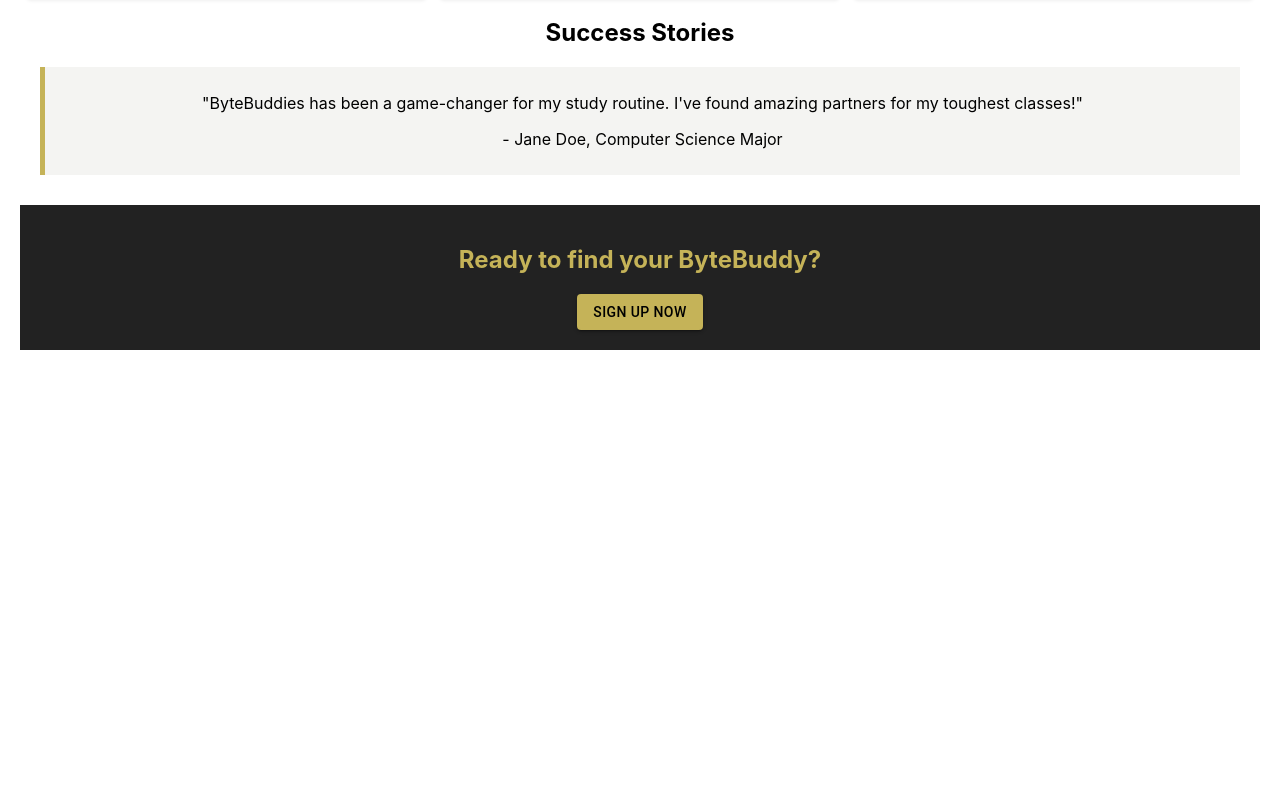
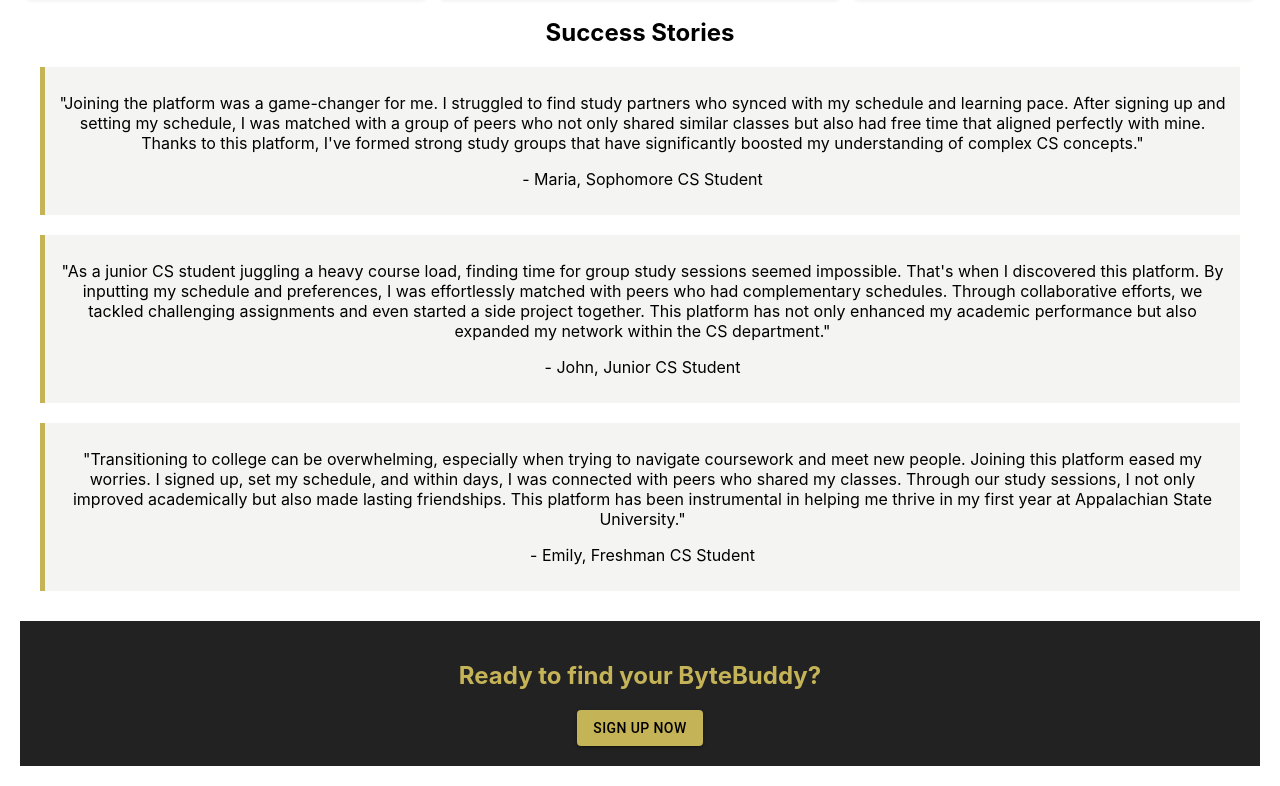
Before and after one commit to zach-belecanech/AppHack-FrontEnd, a React (Create React App) app in the folder my-react/: page / in a window 1280 px wide. Shown: the part 613-1399 px from the top of the page. Before the commit the page ends 983 px from the top, so only its background shows below. Built offline with nearby package versions, Linux system fonts and the light colour scheme.

Commit message:
Added in totally real not made up user experiences

```diff
--- a/my-react/src/components/Home.js
+++ b/my-react/src/components/Home.js
@@ -53,8 +53,30 @@ export const Home = props => {
             <section className="testimonials">
                 <h2>Success Stories</h2>
                 <div className="testimonial">
-                    <p>"ByteBuddies has been a game-changer for my study routine. I've found amazing partners for my toughest classes!"</p>
-                    <p className="author">- Jane Doe, Computer Science Major</p>
+                    <p>"Joining the platform was a game-changer for me.
+                        I struggled to find study partners who synced with my schedule and learning pace.
+                        After signing up and setting my schedule, I was matched with a group of peers who
+                        not only shared similar classes but also had free time that aligned perfectly with mine.
+                         Thanks to this platform, I've formed strong study groups that have significantly boosted
+                          my understanding of complex CS concepts."</p>
+                    <p className="author">- Maria, Sophomore CS Student</p>
+                </div>
+                <div className="testimonial">
+                    <p>"As a junior CS student juggling a heavy course load, finding time for group study sessions
+                         seemed impossible. That's when I discovered this platform. By inputting my schedule and
+                          preferences, I was effortlessly matched with peers who had complementary schedules. Through
+                          collaborative efforts, we tackled challenging assignments and even started a side project
+                          together. This platform has not only enhanced my academic performance but also expanded my
+                           network within the CS department."</p>
+                    <p className="author">- John, Junior CS Student</p>
+                </div>
+                <div className="testimonial">
+                    <p>"Transitioning to college can be overwhelming, especially when trying to navigate coursework
+                        and meet new people. Joining this platform eased my worries. I signed up, set my schedule, and
+                        within days, I was connected with peers who shared my classes. Through our study sessions, I not
+                         only improved academically but also made lasting friendships. This platform has been instrumental
+                          in helping me thrive in my first year at Appalachian State University."</p>
+                    <p className="author">- Emily, Freshman CS Student</p>
                 </div>
                 {}
             </section>
```
